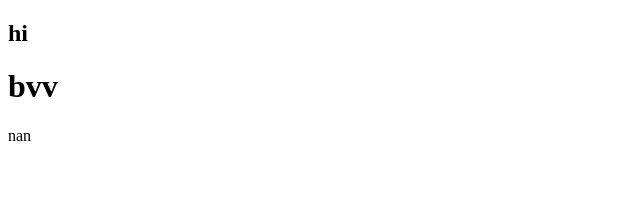
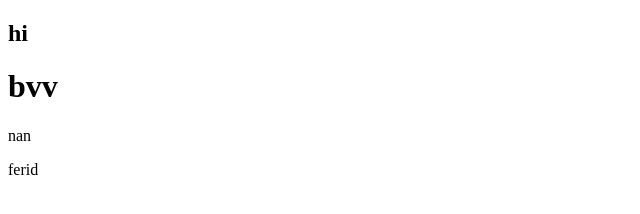
Before and after one commit to nancytes/nanferid, a plain HTML site: page index.html in a window 1280 px wide. Shown: the full height of the page, 0-640 px from the left. Drawn offline with Linux system fonts and the light colour scheme.

Commit message:
update index

```diff
--- a/index.html
+++ b/index.html
@@ -9,5 +9,6 @@
     <h2>hi</h2>
     <h1>bvv</h1>
     <p>nan</p>
+    <p>ferid</p>
 </body>
 </html>
```
